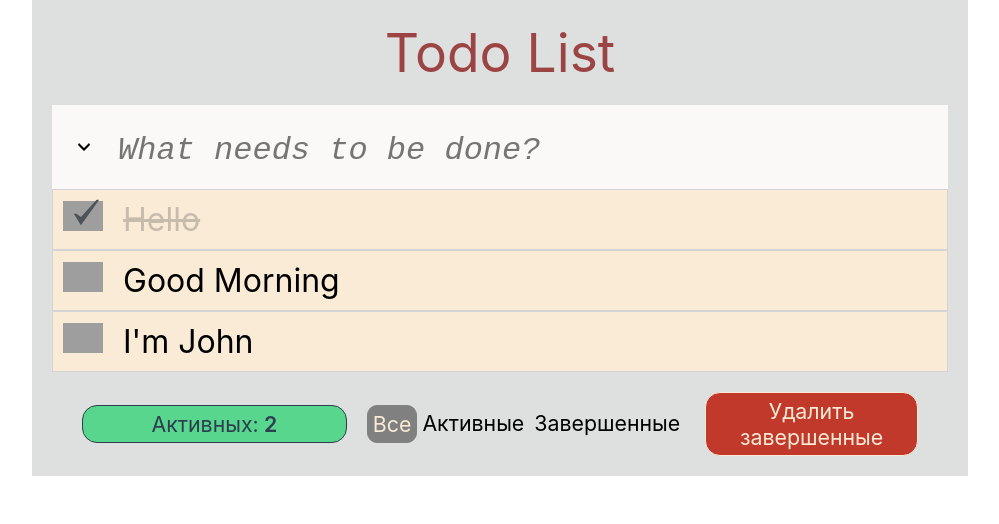
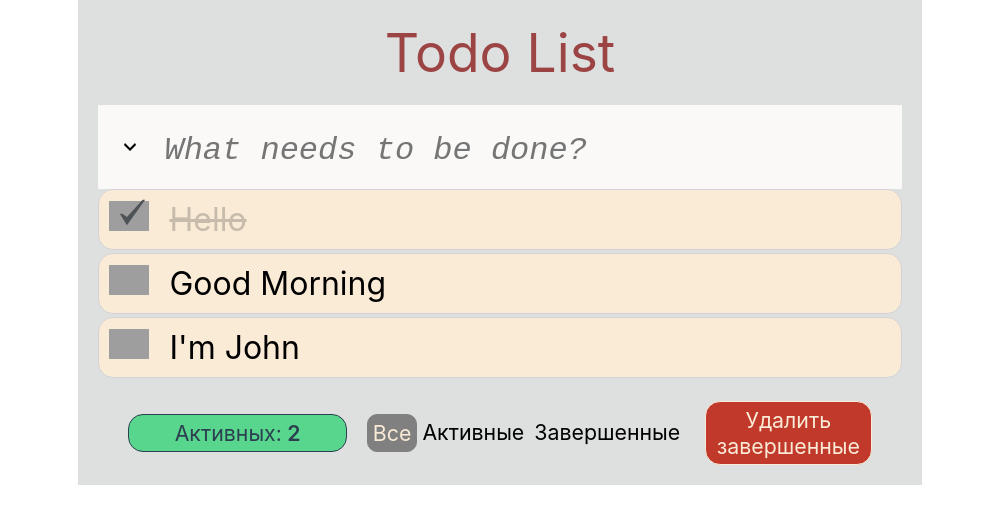
Before and after one commit to vkuznetsoff/todo-app, a React (Create React App) app: page / in a window 1280 px wide. Shown: the top 524 px of the page, without its empty margins (140-1139 px from the left). Built offline with nearby package versions, Linux system fonts and the light colour scheme; grey boxes are pictures that could not be loaded.

Commit message:
Add some adaptive

```diff
--- a/src/components/Todo/Todo.css
+++ b/src/components/Todo/Todo.css
@@ -1,11 +1,13 @@
 .todo {
   border: 1px solid lightgrey;
+  border-radius: 15px;
+  background: antiquewhite;
+  margin-bottom: 3px;
 }
 
 .todo__content {
   display: flex;
   flex-direction: row;
-  align-items: center;
   margin: 10px;
 }
 
--- a/src/components/Todo/Todo.jsx
+++ b/src/components/Todo/Todo.jsx
@@ -14,12 +14,8 @@ const Todo = ({ todo, updateTodo }) => {
   return (
     <div className="todo">
       <div className="todo__content">
-        {/* <input type="checkbox" checked={todo.status === COMPLITED ? true : false} className="round__checkbox"
-        onChange={() => updateTodo(todo.id)}/> */}
-
         <Checkbox checkInit={todo.status === COMPLITED ? true : false}
           style={{marginRight: "20px"}}
-          // onClick={() => updateTodo(todo.id)}
           id={todo.id}
           updateTodo={updateTodo}
           />
--- a/src/components/TodoList/TodoList.css
+++ b/src/components/TodoList/TodoList.css
@@ -1,7 +1,9 @@
 .todolist {
   background: #dee0e0;
-  width: 70vw;
+  width: 50%;
+  min-width: fit-content;
   display: flex;
+  flex: 0 1 auto;
   flex-direction: column;
   justify-content: flex-start;
   padding: 20px;
@@ -15,7 +17,7 @@
 }
 
 .todolist__content {
-  background: antiquewhite;
+  /* background: antiquewhite; */
 
 }
 
@@ -60,6 +62,8 @@
   flex-direction: row;
   align-items: center;
   font-size: 16pt;
+  flex-wrap: wrap;
+  /* flex: 0 1 auto; */
 }
 
 .bottom__leftitems {
@@ -82,9 +86,6 @@
   font-weight: 600;
 }
 
-.bottom__leftitems_count p {
-
-}
 
 .bottom__groups {
   display: inherit;
--- a/src/components/TodoList/TodoList.jsx
+++ b/src/components/TodoList/TodoList.jsx
@@ -6,7 +6,6 @@ import uniqid from "uniqid"
 import arrow from "../../assets/img/arrow.svg"
 
 import "./TodoList.css";
-import Checkbox from "../Checkbox/Checkbox";
 
 const TodoList = () => {
   const [todos, setTodos] = useState(() => [
```
Also changed, not shown: src/components/Card/Todo.jsx (deleted, +0 -24 lines).
